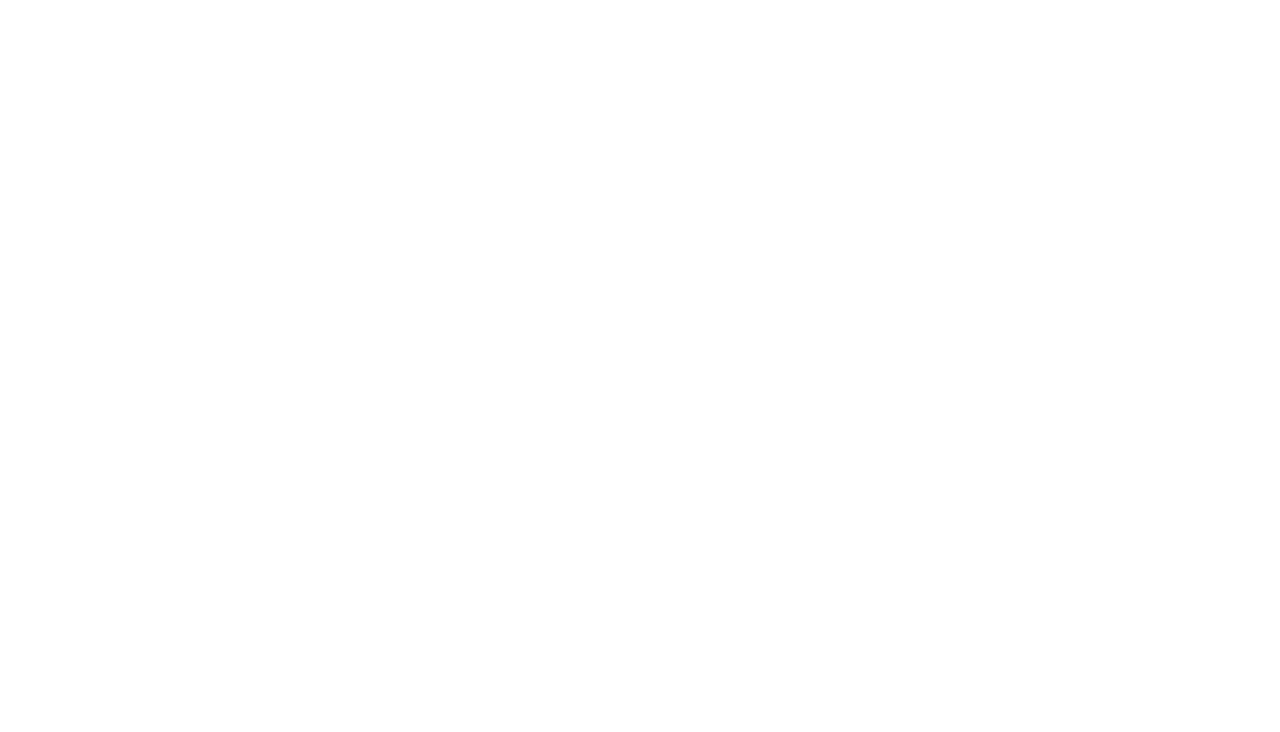
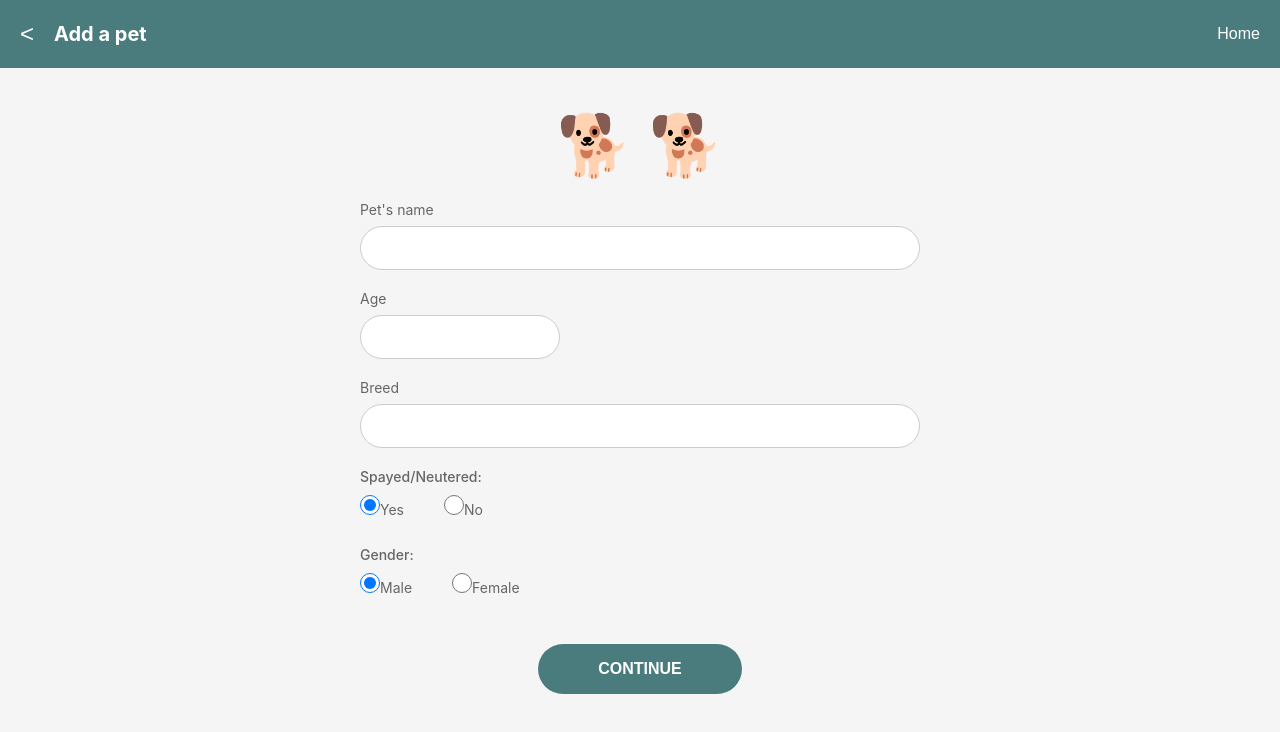
Before and after one commit to EnzoLucido/CS160-Project, a React (Vite) app in the folder react-app/: page /add-pet in a window 1280 px wide. Before the commit this address had no page. Shown: the top 732 px of the page. Built offline with nearby package versions, Linux system fonts and the light colour scheme.

Commit message:
adding fixes

```diff
--- a/react-app/src/App.jsx
+++ b/react-app/src/App.jsx
@@ -1,5 +1,7 @@
 import { BrowserRouter, Routes, Route } from 'react-router-dom';
 import Home from './pages/Home';
+import MyPets from './pages/MyPets';
+import AddPet from './pages/AddPet';
 import ShelterSearch from './pages/ShelterSearch';
 import ShelterDetail from './pages/ShelterDetail';
 import Confirmation from './pages/Confirmation';
@@ -10,6 +12,8 @@
     <BrowserRouter>
       <Routes>
         <Route path="/" element={<Home />} />
+        <Route path="/my-pets" element={<MyPets />} />
+        <Route path="/add-pet" element={<AddPet />} />
         <Route path="/shelter-search" element={<ShelterSearch />} />
         <Route path="/shelter-detail" element={<ShelterDetail />} />
         <Route path="/confirmation" element={<Confirmation />} />
--- /dev/null
+++ b/react-app/src/pages/AddPet.css
@@ -0,0 +1,126 @@
+.add-pet-container {
+  min-height: 100vh;
+  background-color: #f5f5f5;
+}
+
+.add-pet-header {
+  background-color: #4a7c7e;
+  color: white;
+  padding: 20px;
+  display: flex;
+  align-items: center;
+}
+
+.back-button {
+  background: none;
+  border: none;
+  color: white;
+  font-size: 24px;
+  cursor: pointer;
+  margin-right: 20px;
+}
+
+.add-pet-header h1 {
+  font-size: 20px;
+  margin: 0;
+  flex: 1;
+}
+
+.home-button {
+  background: none;
+  border: none;
+  color: white;
+  font-size: 16px;
+  cursor: pointer;
+}
+
+.add-pet-content {
+  padding: 20px;
+  max-width: 600px;
+  margin: 0 auto;
+}
+
+.pet-illustration-small {
+  text-align: center;
+  margin: 20px 0;
+}
+
+.dog-placeholder-small {
+  font-size: 60px;
+}
+
+.pet-form {
+  margin-top: 20px;
+}
+
+.form-group {
+  margin-bottom: 20px;
+}
+
+.form-group label {
+  display: block;
+  color: #666;
+  font-size: 14px;
+  margin-bottom: 8px;
+}
+
+.form-group input[type="text"] {
+  padding: 12px 16px;
+  border: 1px solid #ccc;
+  border-radius: 25px;
+  font-size: 16px;
+  outline: none;
+}
+
+.input-wide {
+  width: 100%;
+}
+
+.input-short {
+  width: 200px;
+}
+
+.radio-label {
+  color: #333;
+  font-size: 16px;
+  font-weight: 500;
+  margin-bottom: 10px;
+}
+
+.radio-options {
+  display: flex;
+  gap: 40px;
+  margin-top: 10px;
+}
+
+.radio-option {
+  display: flex;
+  align-items: center;
+  gap: 8px;
+  font-size: 16px;
+  color: #333;
+  cursor: pointer;
+}
+
+.radio-option input[type="radio"] {
+  width: 20px;
+  height: 20px;
+  cursor: pointer;
+}
+
+.continue-button {
+  background-color: #4a7c7e;
+  color: white;
+  border: none;
+  border-radius: 30px;
+  padding: 16px 60px;
+  font-size: 16px;
+  font-weight: 600;
+  cursor: pointer;
+  display: block;
+  margin: 40px auto 0;
+}
+
+.continue-button:hover {
+  background-color: #3d6668;
+}
--- /dev/null
+++ b/react-app/src/pages/AddPet.jsx
@@ -0,0 +1,135 @@
+import { useState } from 'react';
+import { useNavigate } from 'react-router-dom';
+import './AddPet.css';
+
+function AddPet() {
+  const navigate = useNavigate();
+  const [petName, setPetName] = useState('');
+  const [age, setAge] = useState('');
+  const [breed, setBreed] = useState('');
+  const [spayed, setSpayed] = useState('yes');
+  const [gender, setGender] = useState('male');
+
+  function goBack() {
+    navigate(-1);
+  }
+
+  function goHome() {
+    navigate('/');
+  }
+
+  function handleContinue() {
+    alert('Pet added! (This will save the pet data in the future)');
+    navigate('/my-pets');
+  }
+
+  return (
+    <div className="add-pet-container">
+      <div className="add-pet-header">
+        <button className="back-button" onClick={goBack}>
+          &lt;
+        </button>
+        <h1>Add a pet</h1>
+        <button className="home-button" onClick={goHome}>
+          Home
+        </button>
+      </div>
+
+      <div className="add-pet-content">
+        <div className="pet-illustration-small">
+          <div className="dog-placeholder-small">🐕 🐕</div>
+        </div>
+
+        <form className="pet-form">
+          <div className="form-group">
+            <label>Pet's name</label>
+            <input
+              type="text"
+              value={petName}
+              onChange={(e) => setPetName(e.target.value)}
+              className="input-wide"
+            />
+          </div>
+
+          <div className="form-group">
+            <label>Age</label>
+            <input
+              type="text"
+              value={age}
+              onChange={(e) => setAge(e.target.value)}
+              className="input-short"
+            />
+          </div>
+
+          <div className="form-group">
+            <label>Breed</label>
+            <input
+              type="text"
+              value={breed}
+              onChange={(e) => setBreed(e.target.value)}
+              className="input-wide"
+            />
+          </div>
+
+          <div className="form-group">
+            <label className="radio-label">Spayed/Neutered:</label>
+            <div className="radio-options">
+              <label className="radio-option">
+                <input
+                  type="radio"
+                  name="spayed"
+                  value="yes"
+                  checked={spayed === 'yes'}
+                  onChange={(e) => setSpayed(e.target.value)}
+                />
+                Yes
+              </label>
+              <label className="radio-option">
+                <input
+                  type="radio"
+                  name="spayed"
+                  value="no"
+                  checked={spayed === 'no'}
+                  onChange={(e) => setSpayed(e.target.value)}
+                />
+                No
+              </label>
+            </div>
+          </div>
+
+          <div className="form-group">
+            <label className="radio-label">Gender:</label>
+            <div className="radio-options">
+              <label className="radio-option">
+                <input
+                  type="radio"
+                  name="gender"
+                  value="male"
+                  checked={gender === 'male'}
+                  onChange={(e) => setGender(e.target.value)}
+                />
+                Male
+              </label>
+              <label className="radio-option">
+                <input
+                  type="radio"
+                  name="gender"
+                  value="female"
+                  checked={gender === 'female'}
+                  onChange={(e) => setGender(e.target.value)}
+                />
+                Female
+              </label>
+            </div>
+          </div>
+
+          <button type="button" className="continue-button" onClick={handleContinue}>
+            CONTINUE
+          </button>
+        </form>
+      </div>
+    </div>
+  );
+}
+
+export default AddPet;
--- a/react-app/src/pages/Home.jsx
+++ b/react-app/src/pages/Home.jsx
@@ -9,7 +9,7 @@
   }
 
   function goToMyPets() {
-    alert('My Pets feature coming soon!');
+    navigate('/my-pets');
   }
 
   function goToProfile() {
--- /dev/null
+++ b/react-app/src/pages/MyPets.css
@@ -0,0 +1,77 @@
+.my-pets-container {
+  min-height: 100vh;
+  background-color: #f5f5f5;
+}
+
+.my-pets-header {
+  background-color: #4a7c7e;
+  color: white;
+  padding: 20px;
+  display: flex;
+  align-items: center;
+}
+
+.back-button {
+  background: none;
+  border: none;
+  color: white;
+  font-size: 24px;
+  cursor: pointer;
+  margin-right: 20px;
+}
+
+.my-pets-header h1 {
+  font-size: 20px;
+  margin: 0;
+}
+
+.my-pets-content {
+  padding: 40px 20px;
+  text-align: center;
+}
+
+.pet-illustration {
+  margin: 40px 0;
+}
+
+.dog-placeholder {
+  font-size: 100px;
+  margin: 20px 0;
+}
+
+.empty-state h2 {
+  color: #4a7c7e;
+  font-size: 24px;
+  margin: 20px 0 10px 0;
+}
+
+.empty-state p {
+  color: #4a7c7e;
+  font-size: 16px;
+  margin: 0 0 40px 0;
+}
+
+.add-pet-button {
+  background-color: #e67e50;
+  border: none;
+  width: 80px;
+  height: 80px;
+  border-radius: 50%;
+  cursor: pointer;
+  display: flex;
+  align-items: center;
+  justify-content: center;
+  margin: 0 auto;
+  box-shadow: 0 4px 8px rgba(0, 0, 0, 0.2);
+}
+
+.add-pet-button:hover {
+  background-color: #d56f45;
+}
+
+.plus-icon {
+  color: white;
+  font-size: 48px;
+  font-weight: 300;
+  line-height: 1;
+}
--- /dev/null
+++ b/react-app/src/pages/MyPets.jsx
@@ -0,0 +1,42 @@
+import { useNavigate } from 'react-router-dom';
+import './MyPets.css';
+
+function MyPets() {
+  const navigate = useNavigate();
+
+  function goBack() {
+    navigate(-1);
+  }
+
+  function goToAddPet() {
+    navigate('/add-pet');
+  }
+
+  return (
+    <div className="my-pets-container">
+      <div className="my-pets-header">
+        <button className="back-button" onClick={goBack}>
+          &lt;
+        </button>
+        <h1>My pets</h1>
+      </div>
+
+      <div className="my-pets-content">
+        <div className="pet-illustration">
+          <div className="dog-placeholder">🐕 🐕</div>
+        </div>
+
+        <div className="empty-state">
+          <h2>No pets added</h2>
+          <p>You don't have any pets</p>
+        </div>
+
+        <button className="add-pet-button" onClick={goToAddPet}>
+          <div className="plus-icon">+</div>
+        </button>
+      </div>
+    </div>
+  );
+}
+
+export default MyPets;
```
